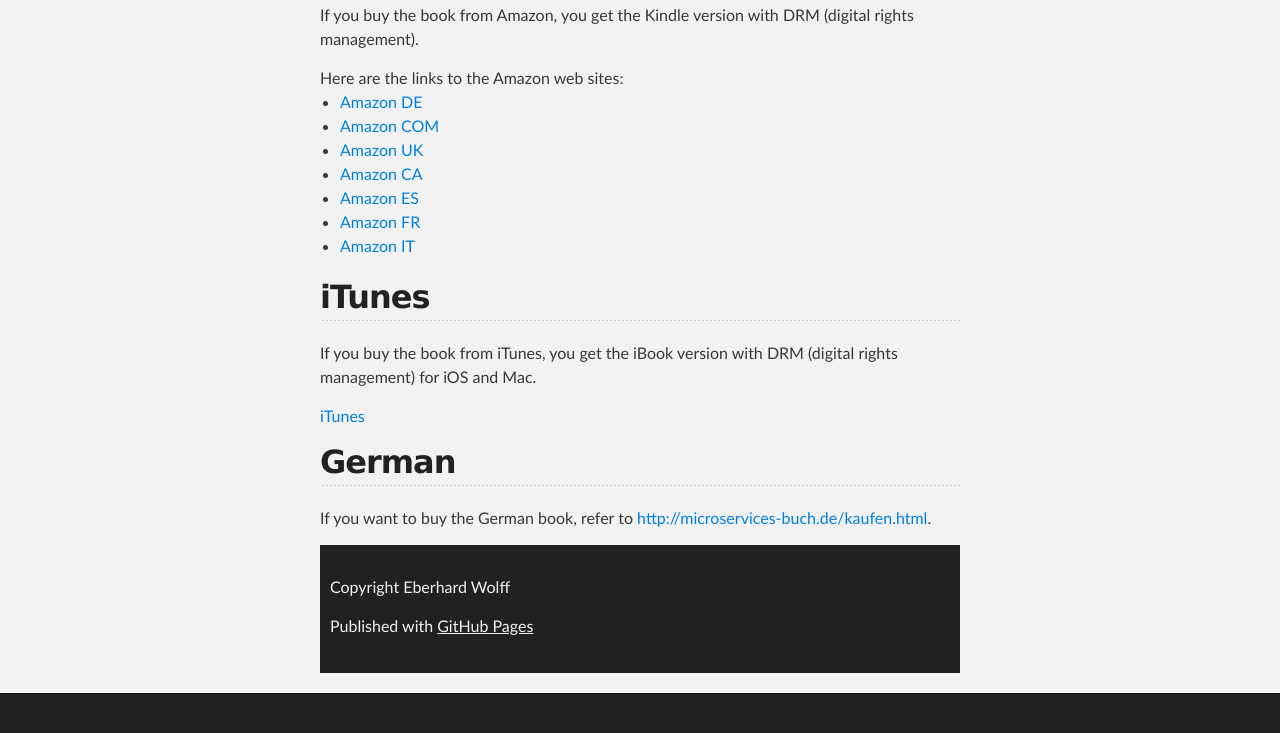
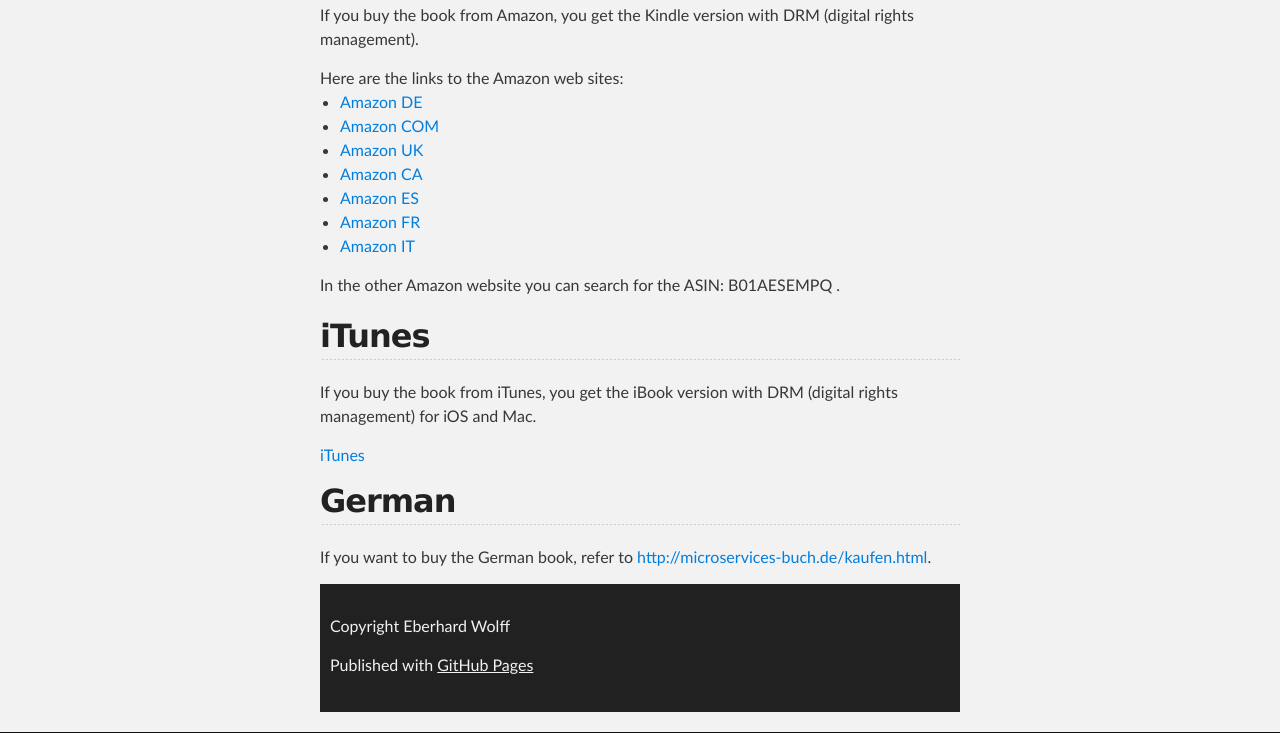
Before and after one commit to ewolff/microservices-book.com, a plain HTML site: page buy.html in a window 1280 px wide. Shown: the part 712-1445 px from the top of the page. Before the commit the page ends 1406 px from the top, so only its background shows below. Drawn offline with Linux system fonts and the light colour scheme.

Commit message:
Added ASIN

```diff
--- a/buy.html
+++ b/buy.html
@@ -91,6 +91,9 @@
 	<li><a href="http://amzn.to/1Rufr09">Amazon IT</a></li>
       </ul>
 
+      <p>In the other Amazon website you can search for the ASIN:
+      B01AESEMPQ . </p>
+
       <h2>iTunes</h2> <p>If you buy the book from iTunes, you get the
       iBook version with DRM (digital rights management) for iOS and
       Mac.</p>
```
